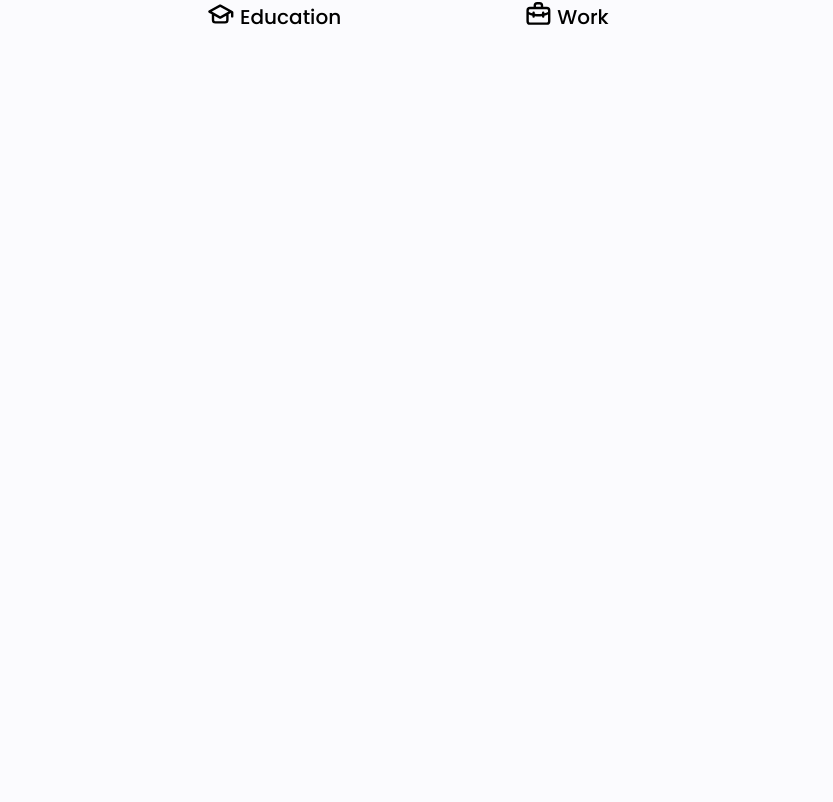
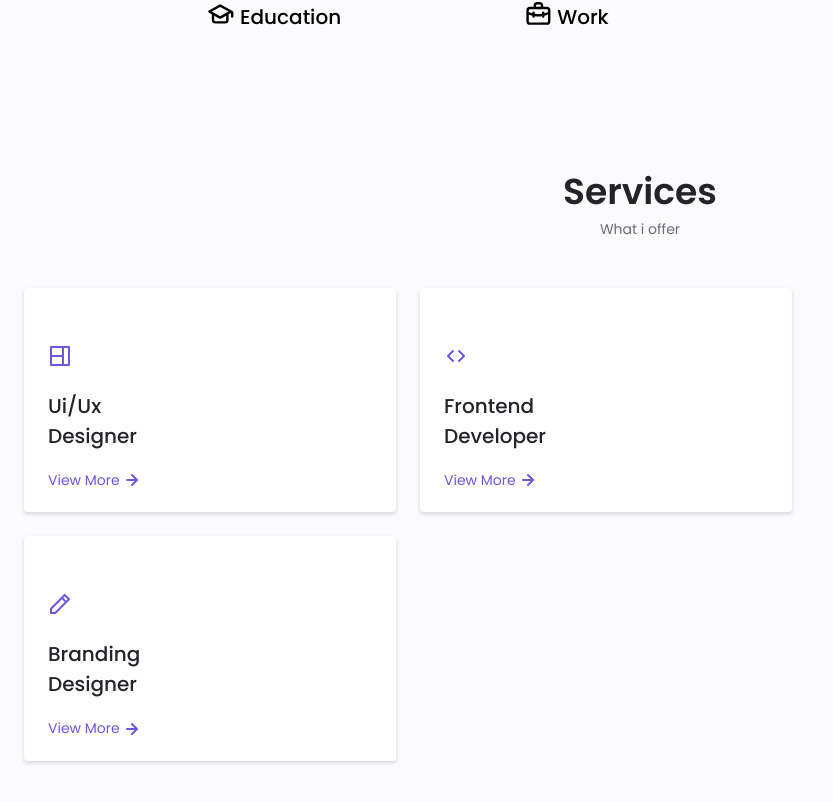
Before and after one commit to Alex-Paris/Alex-Paris, a React (Create React App) app: page / in a window 1280 px wide. Shown: the part 2056-2858 px from the top of the page, without its empty margins (0-833 px from the left). Before the commit the page ends 2236 px from the top, so only its background shows below. Built offline with nearby package versions, Linux system fonts and the light colour scheme; the HTML template or start-up script is replaced by a standard one.

Commit message:
chore-client: Dashboard Services page

```diff
--- /dev/null
+++ b/src/pages/Dashboard/DashboardServices/index.tsx
@@ -0,0 +1,166 @@
+import React, { ReactElement, useCallback, useState } from 'react';
+import {
+  UilWebGrid,
+  UilArrowRight,
+  UilTimes,
+  UilCheckCircle,
+  UilArrow,
+  UilPen,
+  // @ts-expect-error: React-Unicons doesnt have @types yet
+} from '@iconscout/react-unicons';
+
+import Button from '../../../components/Button';
+
+import {
+  Services,
+  ServicesContainer,
+  ServicesContent,
+  ServicesIcon,
+  ServicesModal,
+  ServicesModalContent,
+  ServicesModalIcon,
+  ServicesModalService,
+  ServicesModalServices,
+} from './styles';
+
+interface Service {
+  title: string;
+  subtitle: string;
+  icon: ReactElement;
+  items: ServiceItem[];
+  isOpened?: boolean;
+}
+
+interface ServiceItem {
+  description: string;
+}
+
+const DashboardServices: React.FC = () => {
+  const [services, setServices] = useState<Service[]>([
+    {
+      title: 'Ui/Ux',
+      subtitle: 'Designer',
+      icon: <UilWebGrid size="1.5rem" />,
+      items: [
+        {
+          description: 'I develop the user interface.',
+        },
+        {
+          description: 'Web page development.',
+        },
+        {
+          description: 'I create ux element interactions.',
+        },
+        {
+          description: 'I position your company brand.',
+        },
+      ],
+    },
+    {
+      title: 'Frontend',
+      subtitle: 'Developer',
+      icon: <UilArrow size="1.5rem" />,
+      items: [
+        {
+          description: 'I develop the user interface.',
+        },
+        {
+          description: 'Web page development.',
+        },
+        {
+          description: 'I create ux element interactions.',
+        },
+        {
+          description: 'I position your company brand.',
+        },
+      ],
+    },
+    {
+      title: 'Branding',
+      subtitle: 'Designer',
+      icon: <UilPen size="1.5rem" />,
+      items: [
+        {
+          description: 'I develop the user interface.',
+        },
+        {
+          description: 'Web page development.',
+        },
+        {
+          description: 'I create ux element interactions.',
+        },
+        {
+          description: 'I position your company brand.',
+        },
+      ],
+    },
+  ]);
+
+  const handleShowServicesList = useCallback(
+    (service: Service) => {
+      const indexService = services.findIndex((p) => p.title == service.title);
+
+      services[indexService].isOpened = !service.isOpened;
+
+      setServices([...services]);
+    },
+    [services]
+  );
+
+  return (
+    <Services id="services">
+      <h2>Services</h2>
+      <span>What i offer</span>
+
+      <ServicesContainer>
+        {services.map((service) => (
+          <ServicesContent key={service.title}>
+            <div>
+              <ServicesIcon>{service.icon}</ServicesIcon>
+              <h3>
+                {service.title} <br /> {service.subtitle}
+              </h3>
+            </div>
+
+            <Button
+              isFlex
+              isSimple
+              isLink
+              onClick={() => handleShowServicesList(service)}
+            >
+              View More
+              <UilArrowRight />
+            </Button>
+
+            <ServicesModal isOpened={service.isOpened}>
+              <ServicesModalContent>
+                <h4>
+                  {service.title} <br /> {service.subtitle}
+                </h4>
+                <Button
+                  isSimple
+                  onClick={() => handleShowServicesList(service)}
+                >
+                  <UilTimes size="1.5rem" />
+                </Button>
+
+                <ServicesModalServices>
+                  {service.items.map((itemService) => (
+                    <ServicesModalService key="">
+                      <ServicesModalIcon>
+                        <UilCheckCircle />
+                      </ServicesModalIcon>
+                      <p>{itemService.description}</p>
+                    </ServicesModalService>
+                  ))}
+                </ServicesModalServices>
+              </ServicesModalContent>
+            </ServicesModal>
+          </ServicesContent>
+        ))}
+      </ServicesContainer>
+    </Services>
+  );
+};
+
+export default DashboardServices;
--- /dev/null
+++ b/src/pages/Dashboard/DashboardServices/styles.ts
@@ -0,0 +1,142 @@
+import styled, { css } from 'styled-components';
+
+import {
+  Section,
+  Container,
+  Grid,
+  SectionTitle,
+  SectionSubtitle,
+  ContainerColor,
+  FirstColor,
+  Mb1,
+  H3FontSize,
+  FontMedium,
+  SmallFontSize,
+  ZModal,
+  Mb15,
+  Mb025,
+} from '../../../styles/variables';
+
+interface ServicesModalProps {
+  isOpened?: boolean;
+}
+
+export const Services = styled.section`
+  ${/*inherithed*/ Section}
+
+  > h2 {
+    ${SectionTitle}
+  }
+
+  > span {
+    ${SectionSubtitle}
+  }
+`;
+
+export const ServicesContainer = styled.div`
+  ${/*inherithed*/ Container}
+  ${/*inherithed*/ Grid}
+
+  gap: 1.5rem;
+  grid-template-columns: repeat(2, 1fr);
+`;
+
+export const ServicesContent = styled.div`
+  position: relative;
+  background-color: ${ContainerColor};
+  padding: 3.5rem 0.5rem 1.25rem 1.5rem;
+  border-radius: 0.25rem;
+  box-shadow: 0 2px 4px rgba(0, 0, 0, 0.15);
+  transition: 0.3s;
+
+  &:hover {
+    box-shadow: 0 4px 8px rgba(0, 0, 0, 0.15);
+  }
+
+  > div {
+    > h3 {
+      ${H3FontSize}
+      margin-bottom: ${Mb1};
+      font-weight: ${FontMedium};
+    }
+  }
+
+  > button {
+    ${SmallFontSize}
+
+    svg {
+      transition: 0.2s;
+    }
+
+    &:hover {
+      svg {
+        transform: translateX(0.35rem);
+      }
+    }
+  }
+`;
+
+export const ServicesIcon = styled.i`
+  display: block;
+  color: ${FirstColor};
+  margin-bottom: ${Mb1};
+`;
+
+export const ServicesModal = styled.div<ServicesModalProps>`
+  position: fixed;
+  top: 0;
+  left: 0;
+  right: 0;
+  bottom: 0;
+  background-color: rgba(0, 0, 0, 0.5);
+  display: flex;
+  align-items: center;
+  justify-content: center;
+  padding: 0 1rem;
+  z-index: ${ZModal};
+  transition: 0.3s;
+  opacity: 0;
+  visibility: hidden;
+
+  ${(props) =>
+    props.isOpened &&
+    css`
+      opacity: 1;
+      visibility: visible;
+    `}
+`;
+
+export const ServicesModalContent = styled.div`
+  position: relative;
+  background-color: ${ContainerColor};
+  padding: 1.5rem;
+  border-radius: 0.5rem;
+
+  > h4 {
+    ${H3FontSize}
+    font-weight: ${FontMedium};
+    margin-bottom: ${Mb15};
+  }
+
+  > button {
+    position: absolute;
+    top: 1rem;
+    right: 1rem;
+    color: ${FirstColor};
+  }
+`;
+
+export const ServicesModalServices = styled.ul`
+  ${/*inherithed*/ Grid}
+
+  row-gap: 1rem;
+`;
+
+export const ServicesModalService = styled.li`
+  display: flex;
+`;
+
+export const ServicesModalIcon = styled.i`
+  color: ${FirstColor};
+  margin-right: ${Mb025};
+`;
--- a/src/pages/Dashboard/index.tsx
+++ b/src/pages/Dashboard/index.tsx
@@ -6,6 +6,7 @@ import DashboardHome from './DashboardHome';
 import DashboardAbout from './DashboardAbout';
 import DashboardSkills from './DashboardSkills';
 import DashboardQualification from './DashboardQualification';
+import DashboardServices from './DashboardServices';
 
 const Dashboard: React.FC = () => {
   return (
@@ -18,6 +19,8 @@ const Dashboard: React.FC = () => {
         <DashboardSkills />
 
         <DashboardQualification />
+
+        <DashboardServices />
       </Content>
     </>
   );
```
